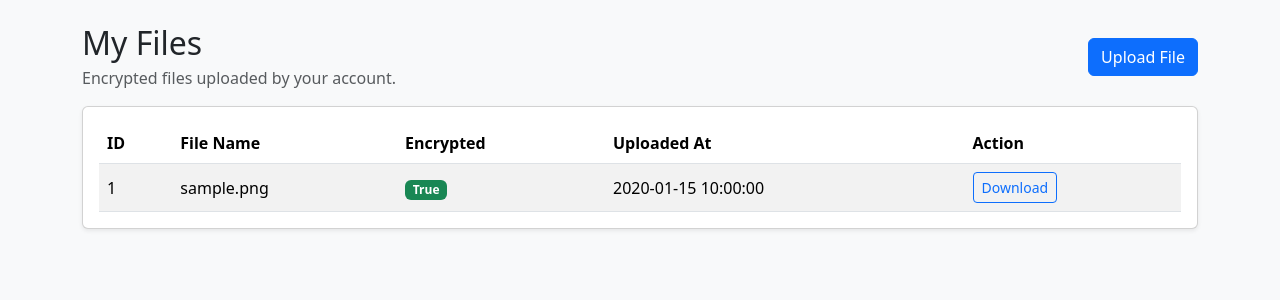
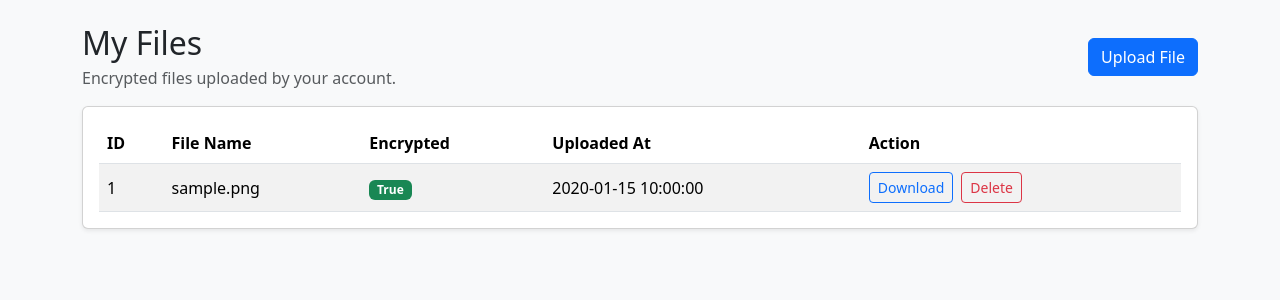
Before and after one commit to Adrian609/cloudvault-web, a Flask app: page /my-files in a window 1280 px wide. Shown: the part 56-356 px from the top of the page. Run offline with Flask 3, Linux system fonts and the light colour scheme; a user stored in the database is signed in; tables that the repository leaves empty hold one stand-in row (values such as "Sample post").

Commit message:
added delete file functionality

```diff
--- a/app.py
+++ b/app.py
@@ -297,6 +297,29 @@ def download_file(file_id):
     )
 
 
+@app.route('/delete-file/<int:file_id>', methods=['POST'])
+@login_required
+def delete_file(file_id):
+    file_record = FileRecord.query.get_or_404(file_id)
+
+    # Ensure users can only delete their own files.
+    if file_record.owner_id != current_user.id:
+        flash('You are not allowed to delete this file.', 'error')
+        return redirect(url_for('my_files'))
+
+    encrypted_path = os.path.join(UPLOAD_FOLDER, file_record.stored_filename)
+
+    if os.path.exists(encrypted_path):
+        os.remove(encrypted_path)
+
+    AccessRequest.query.filter_by(file_id=file_record.id).delete()
+    db.session.delete(file_record)
+    db.session.commit()
+
+    flash(f'"{file_record.filename}" was deleted successfully.', 'success')
+    return redirect(url_for('my_files'))
+
+
 # =========================
 # ROUTES - ACCESS REQUESTS
 # =========================
--- a/templates/my_files.html
+++ b/templates/my_files.html
@@ -35,7 +35,12 @@
                         </td>
                         <td>{{ file.upload_time }}</td>
                         <td>
-                            <a class="btn btn-sm btn-outline-primary" href="{{ url_for('download_file', file_id=file.id) }}">Download</a>
+                            <div class="d-flex flex-wrap gap-2">
+                                <a class="btn btn-sm btn-outline-primary" href="{{ url_for('download_file', file_id=file.id) }}">Download</a>
+                                <form method="POST" action="{{ url_for('delete_file', file_id=file.id) }}" onsubmit="return confirm({{ ('Delete ' ~ file.filename ~ '? This cannot be undone.') | tojson }});">
+                                    <button type="submit" class="btn btn-sm btn-outline-danger">Delete</button>
+                                </form>
+                            </div>
                         </td>
                     </tr>
                     {% endfor %}
```
